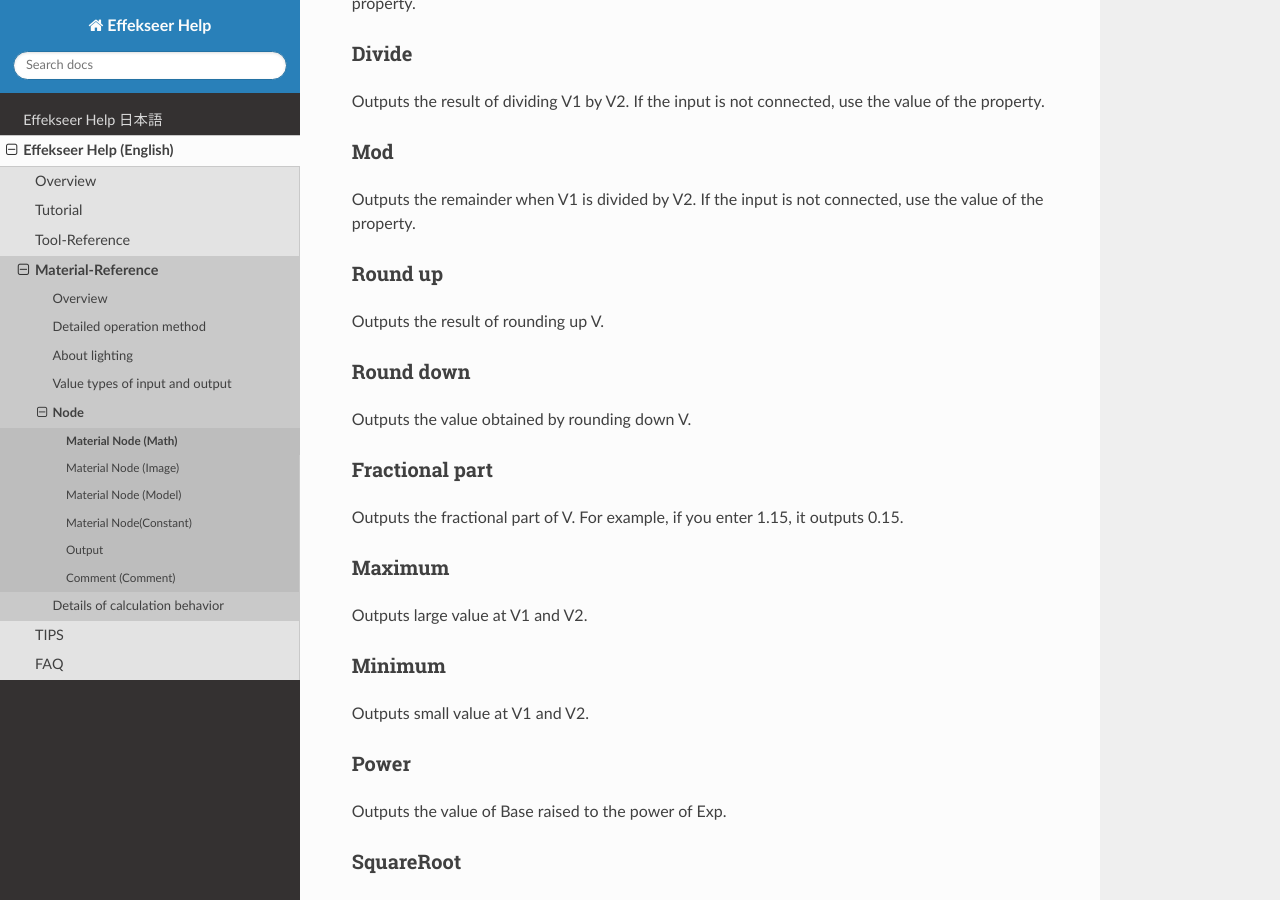
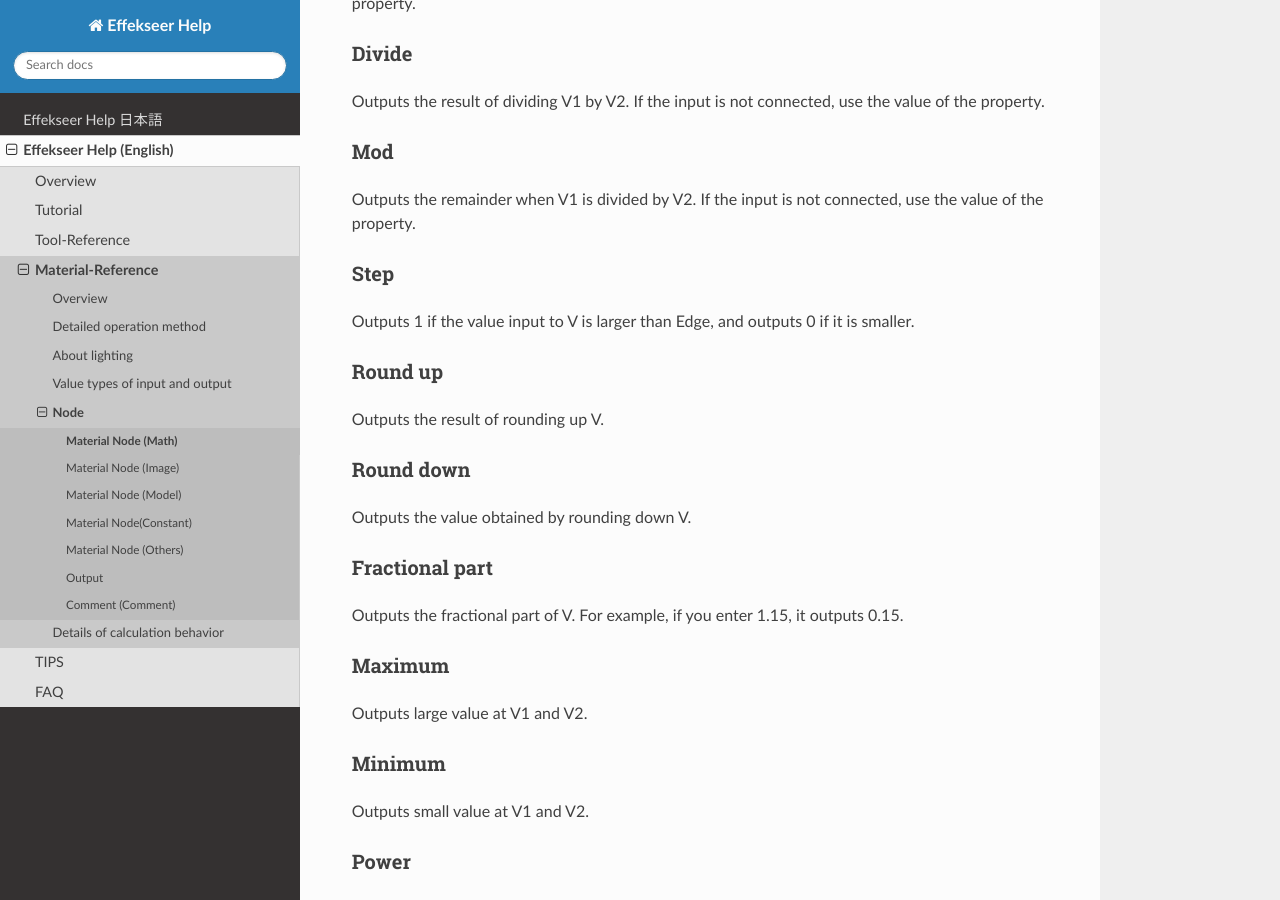
Before and after one commit to effekseer/docs_tool, a Sphinx documentation site: the page built from source/en/MaterialToolReference/material_NodeMath.rst, in a window 1280 px wide and 900 px high, scrolled down 598 px. Built offline with Sphinx 7.4.7 and the Read the Docs theme 2.0.0, drawn with Linux system fonts in a browser that asks for light colours; nearby versions of some CDN libraries; library files that are not in the unit come from our copies.

Commit message:
Add new nodes

```diff
--- a/source/en/MaterialToolReference/index.rst
+++ b/source/en/MaterialToolReference/index.rst
@@ -127,6 +127,7 @@ There are various nodes in the material editor.
     material_NodeImage
     material_NodeModel
     material_NodeConstant
+    material_NodeAdvanced
 
 Output
 ------------------------
--- a/source/en/MaterialToolReference/material_NodeMath.rst
+++ b/source/en/MaterialToolReference/material_NodeMath.rst
@@ -37,6 +37,11 @@ Mod
 
 Outputs the remainder when V1 is divided by V2.
 If the input is not connected, use the value of the property.
+
+Step
+------------------------
+Outputs 1 if the value input to V is larger than Edge,
+and outputs 0 if it is smaller.
 
 Round up
 ------------------------
--- a/source/ja/MaterialToolReference/index.rst
+++ b/source/ja/MaterialToolReference/index.rst
@@ -123,6 +123,7 @@ Effekseerでは、マテリアルエディタでEffekseerで使用するマテ
     material_NodeImage
     material_NodeModel
     material_NodeConstant
+    material_NodeAdvanced
 
 出力
 ------------------------
--- a/source/ja/MaterialToolReference/material_NodeMath.rst
+++ b/source/ja/MaterialToolReference/material_NodeMath.rst
@@ -37,6 +37,10 @@ V1をV2で割った結果を出力します。
 
 V1をV2で割った余りを出力します。
 入力が接続されてない場合、プロパティの値を使用します。
+
+ステップ
+------------------------
+Vに入力された値がEdgeより大きい場合、1を、小さい場合、0を出力します。
 
 切り上げ
 ------------------------
```
Also changed, not shown: source/en/MaterialToolReference/material_NodeAdvanced.rst (added, +32 -0 lines), source/ja/MaterialToolReference/material_NodeAdvanced.rst (added, +32 -0 lines).
